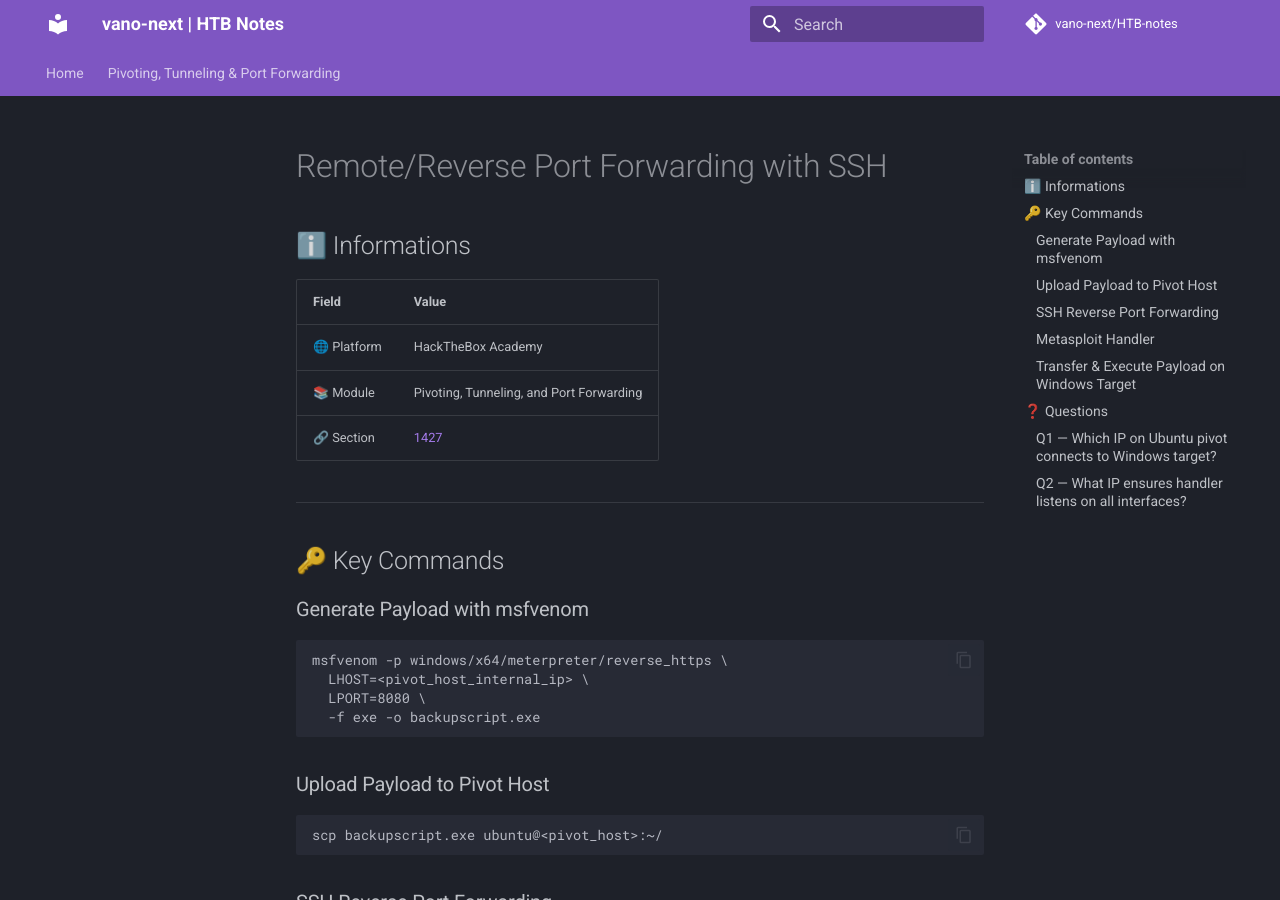
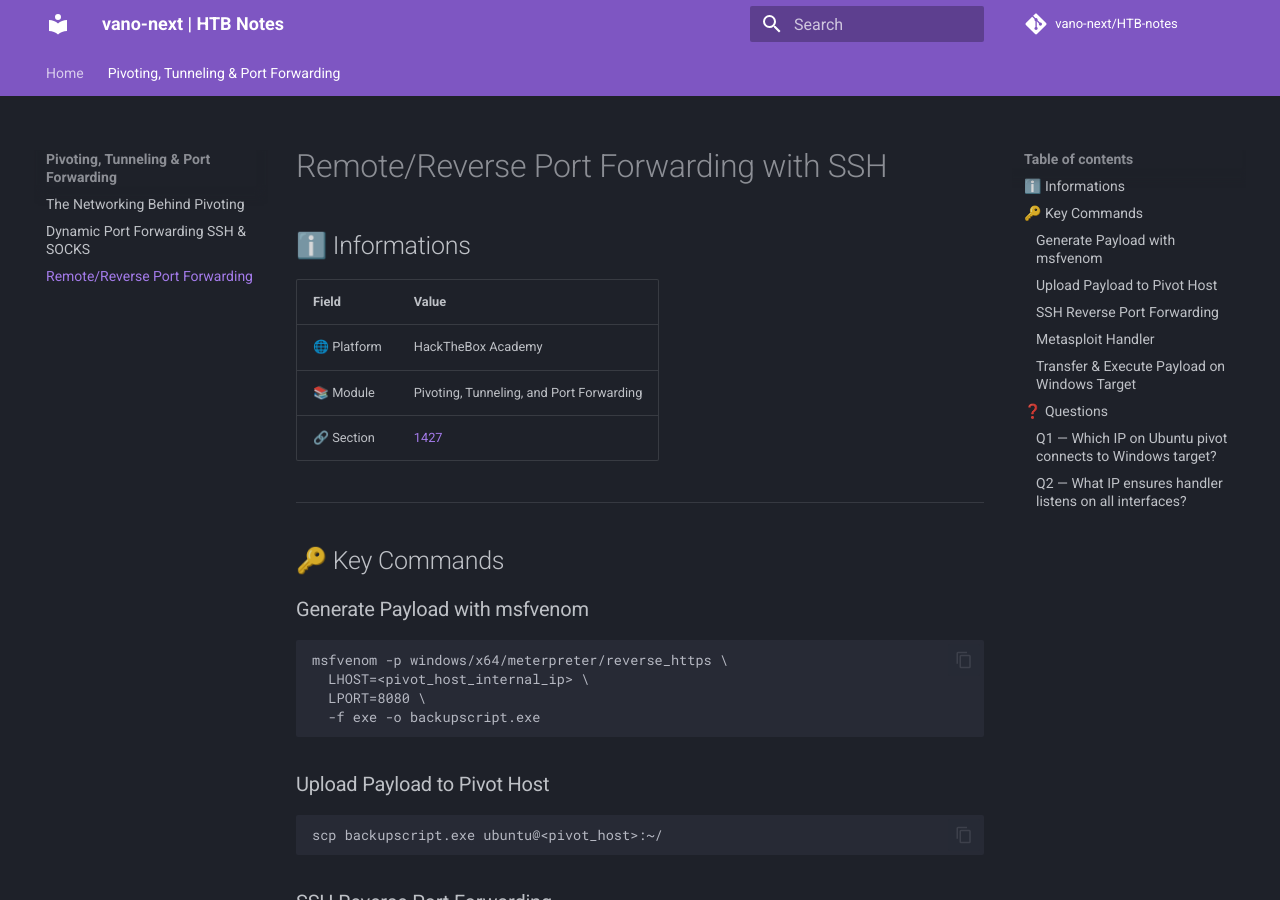
Before and after one commit to vano-next/HTB-notes, an MkDocs documentation site: the page built from docs/pivoting/remote-reverse-port-forwarding.md, in a window 1280 px wide and 900 px high. Built offline with MkDocs 1.6.1 and Material for MkDocs 9.7.7, drawn with Linux system fonts in a browser that asks for light colours; comment, search, counter and statistics services are not loaded.

Commit message:
Update mkdocs.yml

```diff
--- a/mkdocs.yml
+++ b/mkdocs.yml
@@ -21,3 +21,4 @@ nav:
   - Pivoting, Tunneling & Port Forwarding:
     - The Networking Behind Pivoting: pivoting/networking-behind-pivoting.md
     - Dynamic Port Forwarding SSH & SOCKS: pivoting/dynamic-port-forwarding.md
+    - Remote/Reverse Port Forwarding: pivoting/remote-reverse-port-forwarding.md
```
